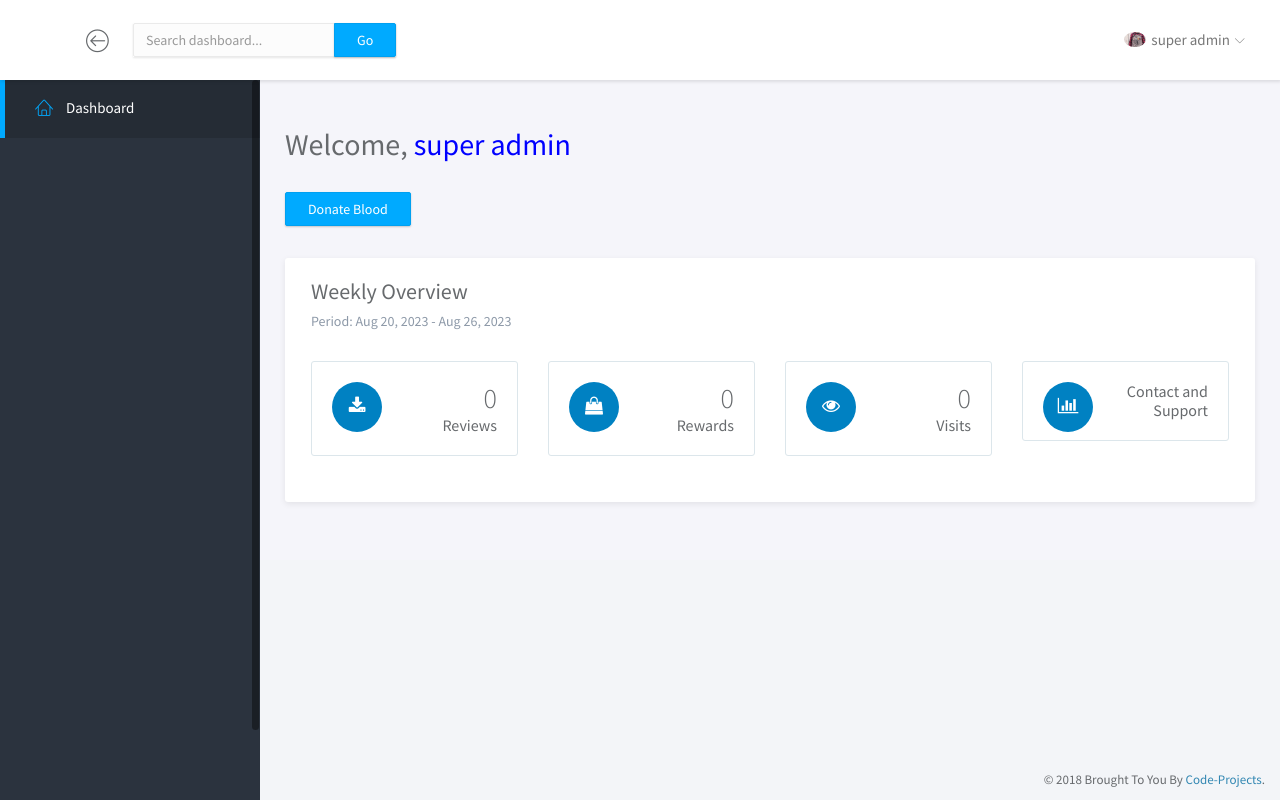
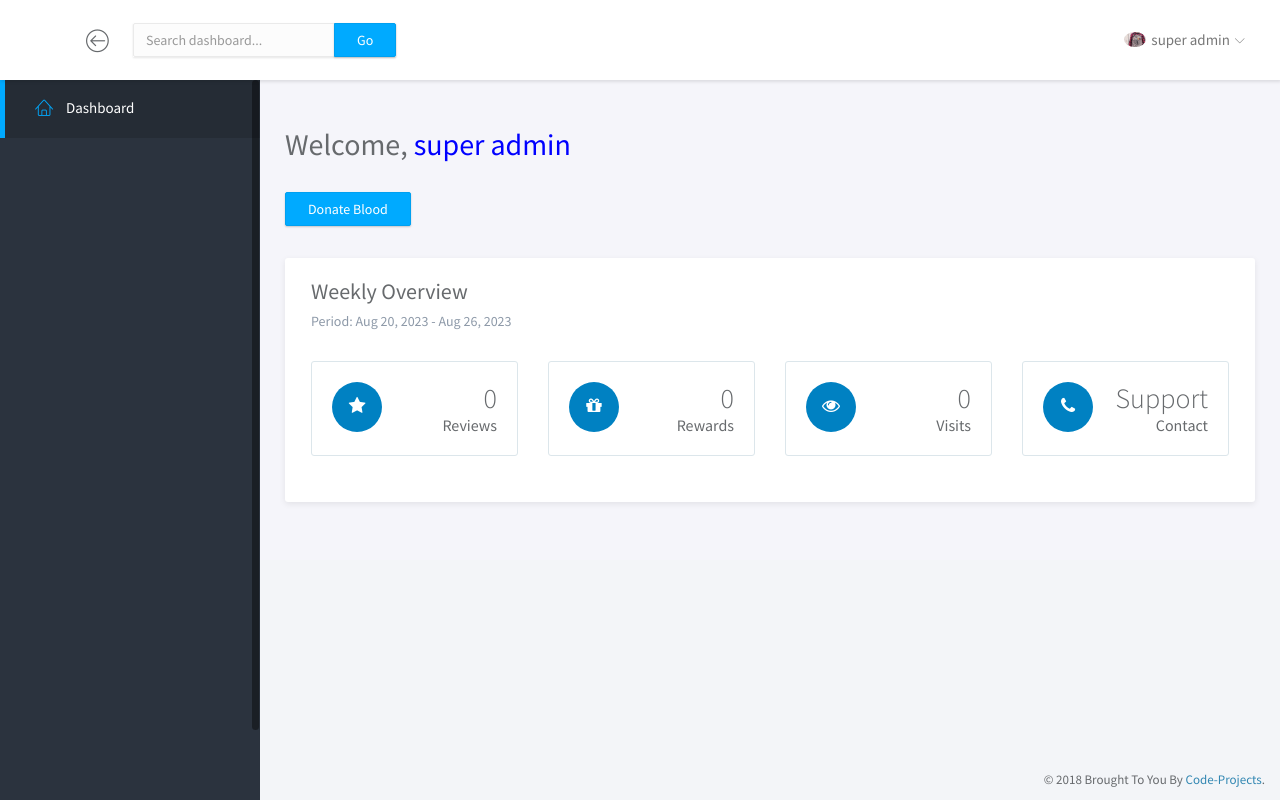
Before and after one commit to alibwanamzee/Blood-Donation-System, a PHP site: page /user_dashboard/user_dashboard.php in a window 1280 px wide. Run offline with PHP 8.4, Linux system fonts and the light colour scheme; a user stored in the database is signed in; data comes from the database, SQL or seed files in the repository; some libraries are stand-ins or nearby versions.

Commit message:
Changed Icons

```diff
--- a/user_dashboard/user_dashboard.php
+++ b/user_dashboard/user_dashboard.php
@@ -83,7 +83,7 @@
 				<div class="row">
 					<div class="col-md-3">
 						<div class="metric">
-								<span class="icon"><i class="fa fa-download"></i></span>
+							<span class="icon"><i class="fa fa-star"></i></span>
 							<p>
 								<span class="number">0</span>
 								<span class="title">Reviews</span>
@@ -92,7 +92,7 @@
 					</div>
 					<div class="col-md-3">
 						<div class="metric">
-								<span class="icon"><i class="fa fa-shopping-bag"></i></span>
+							<span class="icon"><i class="fa fa-gift"></i></span>
 							<p>
 								<span class="number">0</span>
 								<span class="title">Rewards</span>
@@ -110,13 +110,15 @@
 					</div>
 					<div class="col-md-3">
 						<div class="metric">
-								<span class="icon"><i class="fa fa-bar-chart"></i></span>
+							<span class="icon"><i class="fa fa-phone"></i></span>
 							<p>
-									<span class="title">Contact and Support</span>
+								<span class="number">Support</span>
+								<span class="title">Contact</span>
 							</p>
 						</div>
 					</div>
 				</div>
+
 				</div>
 			</div>
 			<!-- END OVERVIEW -->
```
Lines whose indentation alone changed are shown as unchanged.
